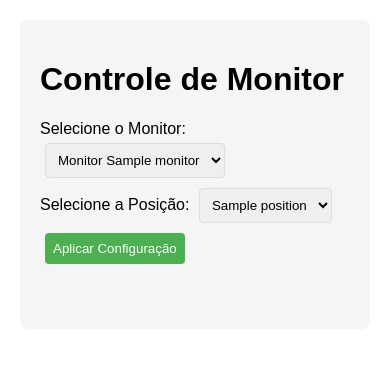
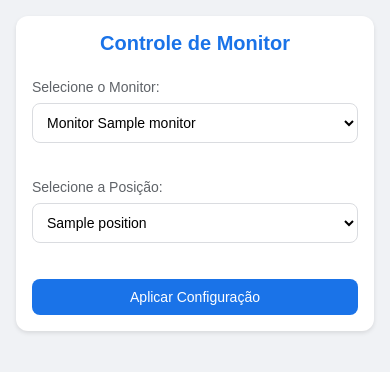
Before and after one commit to saulotarsobc/auto-rotate, a Flask app: template templates/index.html in a window 390 px wide. Shown: the top 372 px of the page. Run offline with Flask 3, Linux system fonts and the light colour scheme; the template is opened without the code that fills it: most values are stand-ins (such as "Sample title", 1, 10 or a date in 2020).

Commit message:
Enhance monitor control interface with responsive design and improved styling
Updated the HTML template for the monitor control interface to include a responsive design, improved layout, and enhanced styling. Added mobile-specific styles, adjusted button behavior during requests, and refined the overall user experience with better visual feedback for success and error messages.

```diff
--- a/templates/index.html
+++ b/templates/index.html
@@ -2,48 +2,123 @@
 <html>
   <head>
     <title>Monitor Control</title>
+    <meta name="viewport" content="width=device-width, initial-scale=1.0" />
     <style>
+      * {
+        box-sizing: border-box;
+        margin: 0;
+        padding: 0;
+      }
+
       body {
         font-family: Arial, sans-serif;
         max-width: 800px;
-        margin: 20px auto;
-        padding: 0 20px;
+        margin: 0 auto;
+        padding: 20px;
+        background-color: #f0f2f5;
       }
+
       .container {
-        background-color: #f5f5f5;
+        background-color: white;
         padding: 20px;
+        border-radius: 12px;
+        box-shadow: 0 2px 4px rgba(0, 0, 0, 0.1);
+      }
+
+      h1 {
+        color: #1a73e8;
+        margin-bottom: 24px;
+        font-size: 24px;
+        text-align: center;
+      }
+
+      .form-group {
+        margin-bottom: 20px;
+      }
+
+      label {
+        display: block;
+        margin-bottom: 8px;
+        color: #5f6368;
+        font-size: 16px;
+      }
+
+      select {
+        width: 100%;
+        padding: 12px;
+        border: 1px solid #dadce0;
         border-radius: 8px;
+        font-size: 16px;
+        margin-bottom: 16px;
+        background-color: white;
       }
-      select,
+
       button {
-        padding: 8px;
-        margin: 5px;
-        border-radius: 4px;
-        border: 1px solid #ddd;
-      }
-      button {
-        background-color: #4caf50;
+        width: 100%;
+        padding: 12px;
+        background-color: #1a73e8;
         color: white;
         border: none;
+        border-radius: 8px;
+        font-size: 16px;
         cursor: pointer;
+        transition: background-color 0.3s;
       }
+
       button:hover {
-        background-color: #45a049;
+        background-color: #1557b0;
       }
+
       #response {
         margin-top: 20px;
-        padding: 10px;
-        border-radius: 4px;
+        padding: 16px;
+        border-radius: 8px;
+        font-size: 14px;
+        display: none;
       }
+
       .success {
-        background-color: #dff0d8;
-        border: 1px solid #d6e9c6;
-        color: #3c763d;
+        background-color: #e6f4ea;
+        border: 1px solid #137333;
+        color: #137333;
+        display: block !important;
       }
+
       .error {
-        background-color: #f2dede;
-        border: 1px solid #ebccd1;
-        color: #a94442;
+        background-color: #fce8e6;
+        border: 1px solid #c5221f;
+        color: #c5221f;
+        display: block !important;
+      }
+
+      /* Estilos específicos para mobile */
+      @media (max-width: 480px) {
+        body {
+          padding: 16px;
+        }
+
+        .container {
+          padding: 16px;
+        }
+
+        h1 {
+          font-size: 20px;
+        }
+
+        select,
+        button {
+          font-size: 14px;
+          padding: 10px;
+        }
+
+        label {
+          font-size: 14px;
+        }
+
+        #response {
+          font-size: 13px;
+          padding: 12px;
+        }
       }
     </style>
   </head>
@@ -51,7 +126,7 @@
     <div class="container">
       <h1>Controle de Monitor</h1>
 
-      <div>
+      <div class="form-group">
         <label for="monitor">Selecione o Monitor:</label>
         <select id="monitor">
           {% for monitor in monitors %}
@@ -60,7 +135,7 @@
         </select>
       </div>
 
-      <div>
+      <div class="form-group">
         <label for="position">Selecione a Posição:</label>
         <select id="position">
           {% for position in positions %}
@@ -78,6 +153,11 @@
       function configureMonitor() {
         const monitor = document.getElementById("monitor").value;
         const position = document.getElementById("position").value;
+        const button = document.querySelector("button");
+
+        // Desabilita o botão durante a requisição
+        button.disabled = true;
+        button.textContent = "Aplicando...";
 
         fetch("/monitor", {
           method: "POST",
@@ -105,6 +185,11 @@
             responseDiv.className = "error";
             responseDiv.textContent =
               "Erro ao processar a requisição: " + error;
+          })
+          .finally(() => {
+            // Reabilita o botão após a requisição
+            button.disabled = false;
+            button.textContent = "Aplicar Configuração";
           });
       }
     </script>
```
